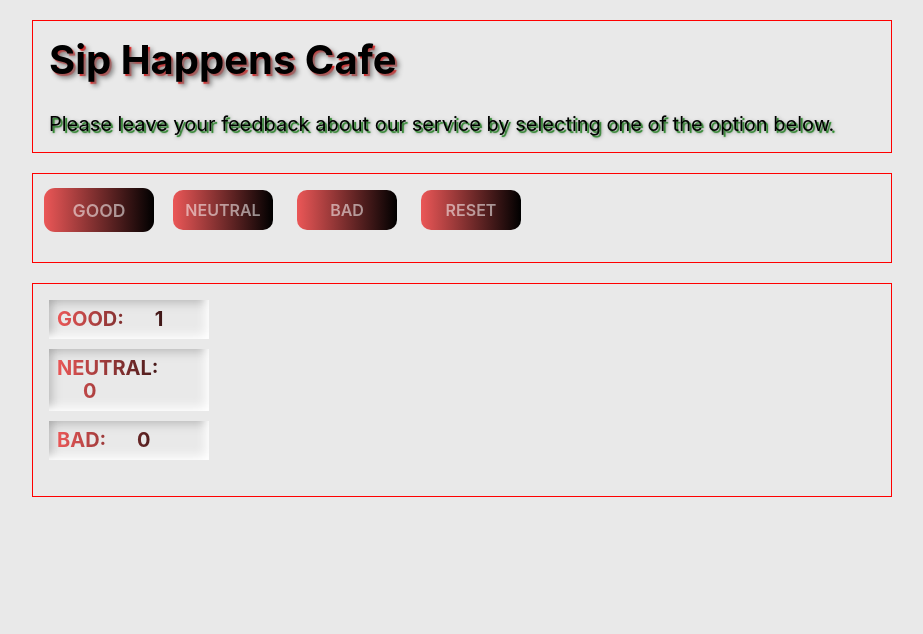
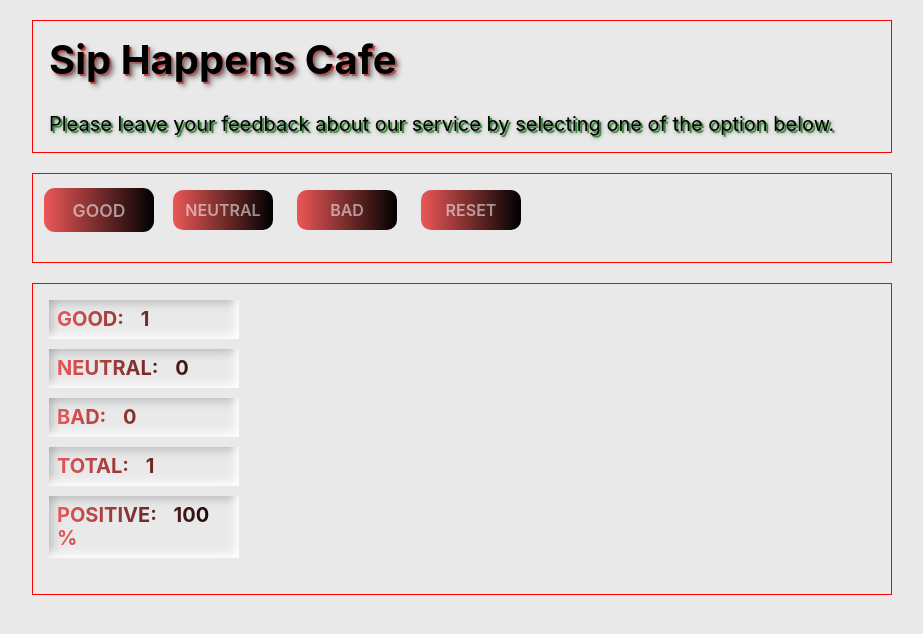
Before and after one commit to PetroMazuryk/goit-react-hw-02, a React (Vite) app: page / in a window 1280 px wide. Both pictures are taken after a click on the button "GOOD". Shown: the top 634 px of the page, without its empty margins (178-1101 px from the left). Built offline with nearby package versions, Linux system fonts and the light colour scheme.

Commit message:
added total and positive feedback percentage

```diff
--- a/src/App.jsx
+++ b/src/App.jsx
@@ -50,6 +50,12 @@ export const App = () => {
       return options.splice(0, 3);
     }
   };
+  const positiveFeedback = () => {
+    const positivePercentage = Math.round(
+      ((good + neutral) / totalFeedback()) * 100
+    );
+    return positivePercentage;
+  };
 
   return (
     <div>
@@ -57,7 +63,13 @@ export const App = () => {
 
       <Options options={resetFeedback()} onLeaveFeedback={handleClickButton} />
       {totalFeedback() > 0 ? (
-        <Feedback good={good} neutral={neutral} bad={bad} />
+        <Feedback
+          good={good}
+          neutral={neutral}
+          bad={bad}
+          total={totalFeedback()}
+          positive={positiveFeedback()}
+        />
       ) : (
         <Notification message="No feedback yet"></Notification>
       )}
--- a/src/components/Feedback/Feedback.jsx
+++ b/src/components/Feedback/Feedback.jsx
@@ -1,6 +1,6 @@
 import css from './Feedback.module.css';
 
-export const Feedback = ({ good, neutral, bad }) => {
+export const Feedback = ({ good, neutral, bad, total, positive }) => {
   return (
     <div className={css.feedbackWrapper}>
       <ul className={css.statisticList}>
@@ -19,6 +19,16 @@ export const Feedback = ({ good, neutral, bad }) => {
             Bad: <span className={css.statisticNumber}>{bad}</span>
           </p>
         </li>
+        <li className={css.statisticItem}>
+          <p className={css.statisticText}>
+            Total: <span className={css.statisticNumber}>{total}</span>
+          </p>
+        </li>
+        <li className={css.statisticItem}>
+          <p className={css.statisticText}>
+            Positive: <span className={css.statisticNumber}>{positive} %</span>
+          </p>
+        </li>
       </ul>
     </div>
   );
--- a/src/components/Feedback/Feedback.module.css
+++ b/src/components/Feedback/Feedback.module.css
@@ -9,7 +9,7 @@
   margin-bottom: 20px;
 }
 .statisticItem {
-  width: 160px;
+  width: 190px;
   padding: 8px;
   margin-bottom: 10px;
   box-shadow: -5px -5px 9px #fff inset, 2px 2px 18px -10px #000 inset;
@@ -29,5 +29,5 @@
 }
 
 .statisticNumber {
-  margin-left: 26px;
+  margin-left: 12px;
 }
```
